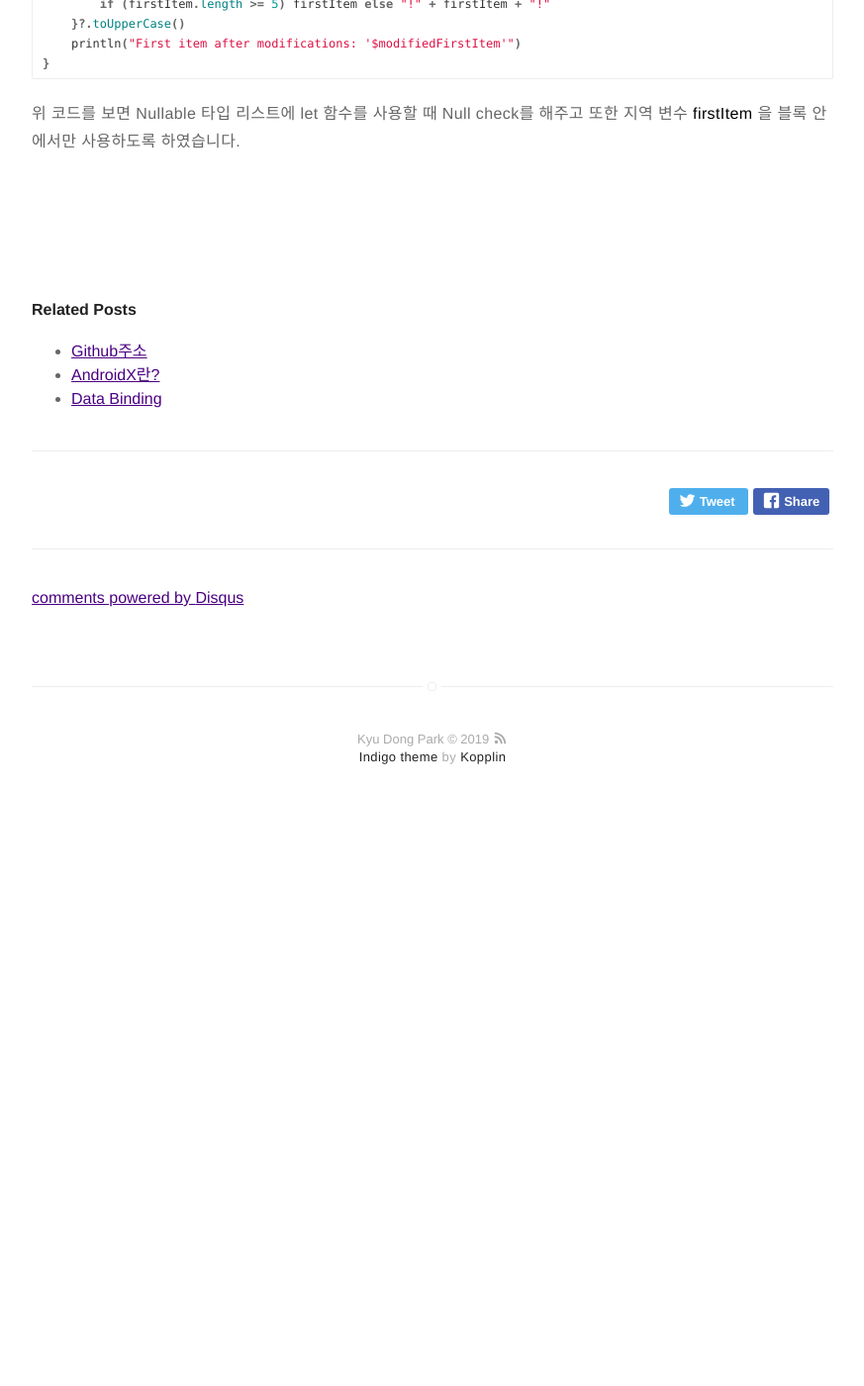
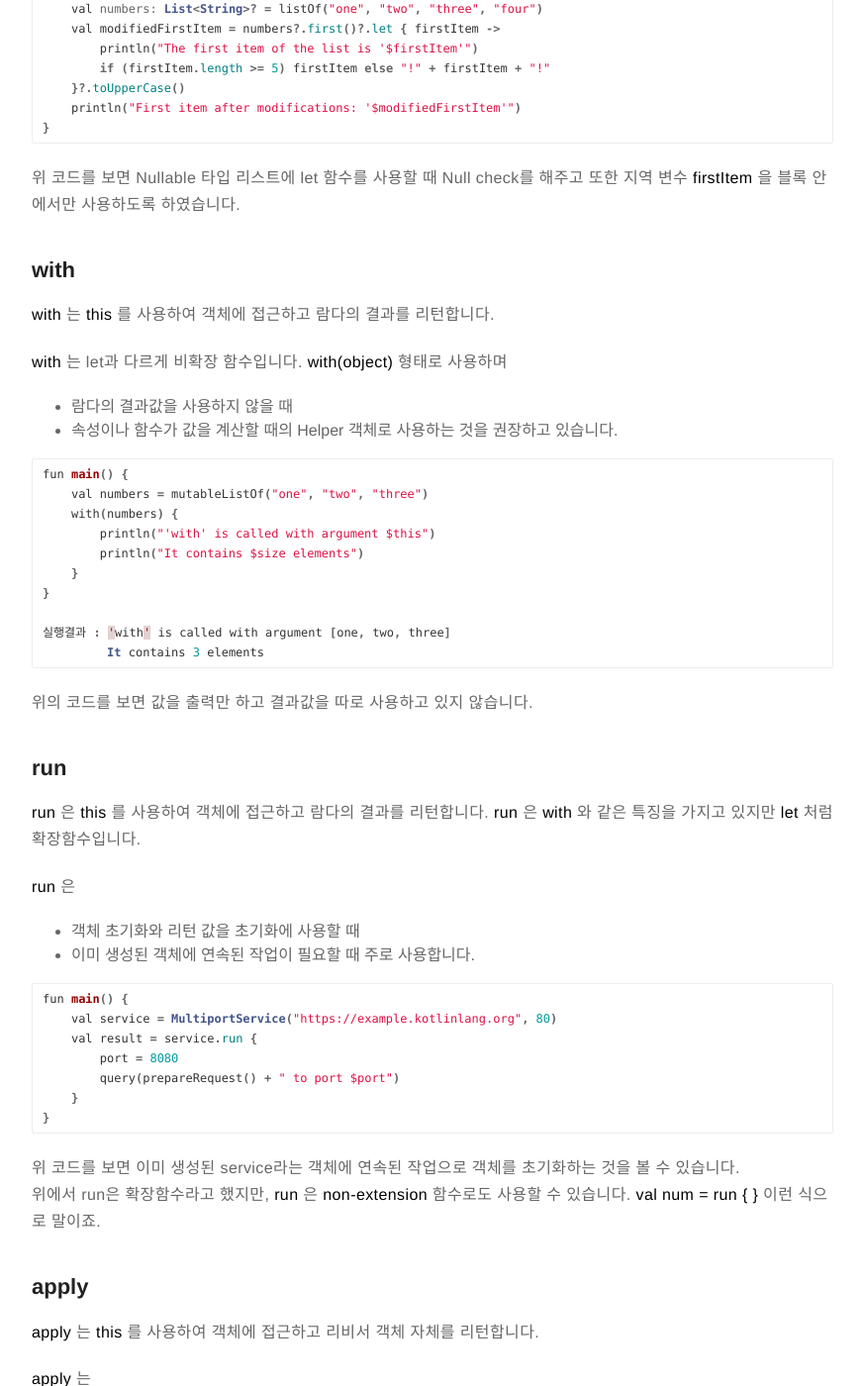
Before and after one commit to Kyudong3/Kyudong3.github.io, a Jekyll site: the page built from _posts/2019-06-30-Kotlin정리.markdown, in a window 1280 px wide and 1400 px high, scrolled down 2421 px. Shown: the whole window at 99% size, without its empty margins (203-1076 px from the left). Built offline with Jekyll 4.4.1, drawn with Linux system fonts in a browser that asks for light colours; comment, search, counter and statistics services are not loaded; before the commit the page ends 3257 px from its top, so only the background shows below that; some of the changed text lies outside the part shown.

Commit message:
Update 2019-06-30-Kotlin정리.markdown
apply, with, run 추가 정리

````diff
--- a/_posts/2019-06-30-Kotlin정리.markdown
+++ b/_posts/2019-06-30-Kotlin정리.markdown
@@ -100,6 +100,7 @@ fun main() {
 
 그렇다면 이제부터는 각 함수가 어떠한 특징을 가지고 어떤 상황에서 사용을 하는지 살펴봅시다.
 
+## let
 **let** 은 **it** 를 사용하여 객체에 접근하고 람다의 결과를 리턴합니다.
 
 **let** 을 사용하는 경우는 크게 3가지 입니다.
@@ -119,3 +120,72 @@ fun main() {
 ```
 
 위 코드를 보면 Nullable 타입 리스트에 let 함수를 사용할 때 Null check를 해주고 또한 지역 변수 **firstItem** 을 블록 안에서만 사용하도록 하였습니다.
+
+
+## with
+**with** 는 **this** 를 사용하여 객체에 접근하고 람다의 결과를 리턴합니다.
+
+**with** 는 let과 다르게 비확장 함수입니다. **with(object)** 형태로 사용하며
+* 람다의 결과값을 사용하지 않을 때
+* 속성이나 함수가 값을 계산할 때의 Helper 객체로
+사용하는 것을 권장하고 있습니다.
+
+```java
+fun main() {
+    val numbers = mutableListOf("one", "two", "three")
+    with(numbers) {
+        println("'with' is called with argument $this")
+        println("It contains $size elements")
+    }
+}
+
+실행결과 : 'with' is called with argument [one, two, three]
+         It contains 3 elements
+```
+
+위의 코드를 보면 값을 출력만 하고 결과값을 따로 사용하고 있지 않습니다.
+
+## run
+**run** 은 **this** 를 사용하여 객체에 접근하고 람다의 결과를 리턴합니다. **run** 은 **with** 와 같은 특징을 가지고 있지만 **let** 처럼 확장함수입니다.
+
+**run** 은
+* 객체 초기화와 리턴 값을 초기화에 사용할 때
+* 이미 생성된 객체에 연속된 작업이 필요할 때
+주로 사용합니다.
+
+
+```java
+fun main() {
+    val service = MultiportService("https://example.kotlinlang.org", 80)
+    val result = service.run {
+        port = 8080
+        query(prepareRequest() + " to port $port")
+    }
+}
+```
+
+위 코드를 보면 이미 생성된 service라는 객체에 연속된 작업으로 객체를 초기화하는 것을 볼 수 있습니다.
+위에서 run은 확장함수라고 했지만, **run** 은 **non-extension** 함수로도 사용할 수 있습니다. **val num = run { }** 이런 식으로 말이죠.
+
+## apply
+**apply** 는 **this** 를 사용하여 객체에 접근하고 리비서 객체 자체를 리턴합니다.
+
+**apply** 는
+* 값을 리턴하지 않거나
+* 리시버 객체의 멤버에서 작동할 때
+* 객체 생성과 동시에 초기화 할 때
+주로 사용합니다.
+
+```java
+fun main() {
+    val adam = Person("Adam").apply {
+    age = 32
+    city = "London"
+    }
+}
+```
+
+위 코드를 보면 리시버인 **Person** 객체가 있습니다. **Adam** 이라는 객체는 **age = 32 , city = London** 의 멤버를 가지고 이 객체를 반환하는 것을 볼 수 있습니다.
+
+## also
+마지막으로 **also** 는
````
